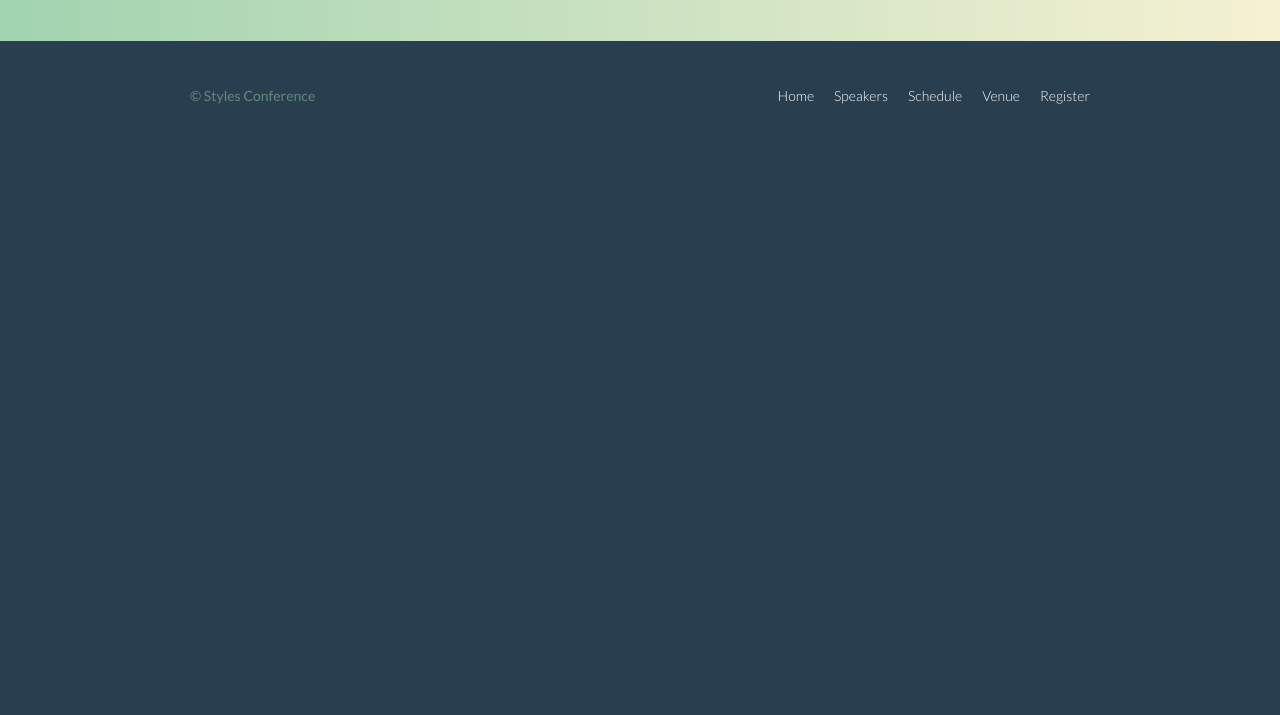
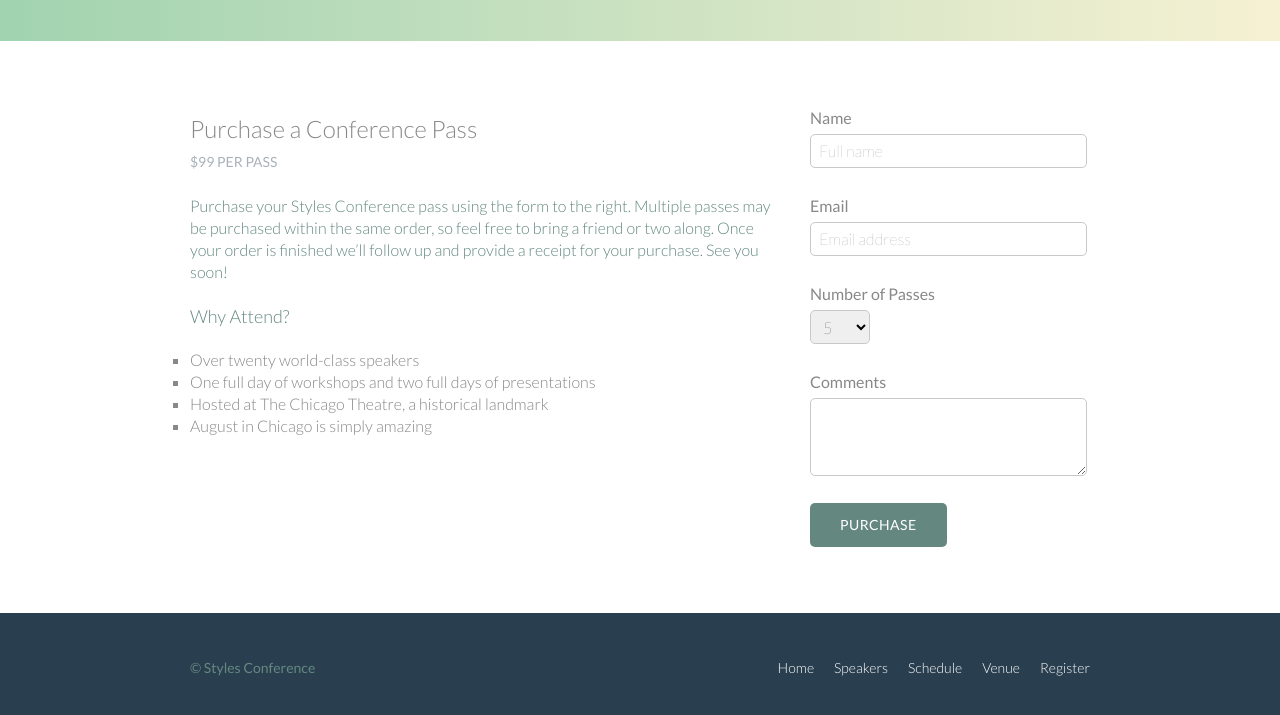
Before and after one commit to ScottyVG/06htmlcss, a plain HTML site: page register.html in a window 1280 px wide. Shown: the part 355-1070 px from the top of the page. Before the commit the page ends 800 px from the top, so only its background shows below. Drawn offline with Linux system fonts and the light colour scheme.

Commit message:
completed lesson 10

```diff
--- a/assets/stylesheets/main.css
+++ b/assets/stylesheets/main.css
@@ -348,3 +348,55 @@ p a {
 .venue-map {
 	height: 264px;
 }
+/*
+  ========================================
+  Register
+  ========================================
+*/
+.why-attend {
+	list-style: square;
+	margin: 0 0 22px 30;
+}
+form {
+	margin-bottom: 22px;
+}
+input,
+select,
+textarea {
+	font: 200 16px/22px "Lato", "Open Sans", "Helvetica Neue", Helvetica, Arial, sans-serif;
+}
+.register-group label {
+	color: #648880
+	cursor: pointer;
+	font-weight: 400;
+}
+.register-group input,
+.register-group select,
+.register-group textarea {
+	border: 1px solid #c6c9cc;
+	border-radius: 5px;
+	color: #88;
+	display: block;
+	margin: 5px 0 27px 0;
+	padding: 5px 8px;
+}
+.register-group input,
+.register-group textarea {
+	width: 100%;
+}
+.register-group select {
+	height: 34px;
+	width: 60px;
+}
+.register-group textarea {
+	height: 78px;
+}
+.btn-default {
+	border: 0;
+	background: #648880;
+	padding: 11px 30px;
+	font-size:14px;
+}
+.btn-default:hover {
+	background:#77a198;
+}
--- a/register.html
+++ b/register.html
@@ -45,6 +45,65 @@
       </div>
     </section>
 
+    <!-- Registration -->
+    <section class="row">
+      <div class="grid">
+        <section class="col-2-3">
+          <h2>Purchase a Conference Pass</h2>
+          <h5>$99 per Pass</h5>
+
+          <p>Purchase your Styles Conference pass using the form to the right. Multiple passes may be purchased within the same order, so feel free to bring a friend or two along. Once your order is finished we&#8217;ll follow up and provide a receipt for your purchase. See you soon!</p>
+
+          <h4>Why Attend?</h4>
+
+          <ul class="why-attend">
+            <li>Over twenty world-class speakers</li>
+            <li>One full day of workshops and two full days of presentations</li>
+            <li>Hosted at The Chicago Theatre, a historical landmark</li>
+            <li>August in Chicago is simply amazing</li>
+          </ul>
+        </section><!--
+
+        --><form class="col-1-3" action="#" method="post">
+
+              <fieldset class="register-group">
+
+                <label>
+                  Name
+                  <input type="text" name="name" placeholder="Full name" required>
+                </label>
+
+                <label>
+                  Email
+                  <input type="email" name="email" placeholder="Email address" required>
+                </label>
+
+                <label>
+                  Number of Passes
+                    <select name="quantity" required>
+                      <option value="1" selected>1</option>
+                      <option value="2" selected>2</option>
+                      <option value="3" selected>3</option>
+                      <option value="4" selected>4</option>
+                      <option value="5" selected>5</option>
+                    </select>
+                </label>
+
+                <label>
+                  Comments
+                  <textarea name="comments"></textarea>
+                </label>
+
+              </fieldset>
+
+              <input class="btn btn-default" type="submit" name="submit" value="Purchase">
+
+        </form>
+
+      </div>
+
+    </section>
+
     <footer class="primary-footer container group">
       <small>&copy; Styles Conference</small>
       <nav class="nav">
```
